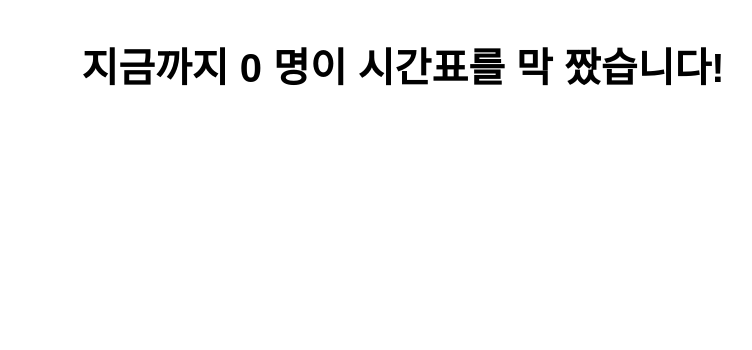
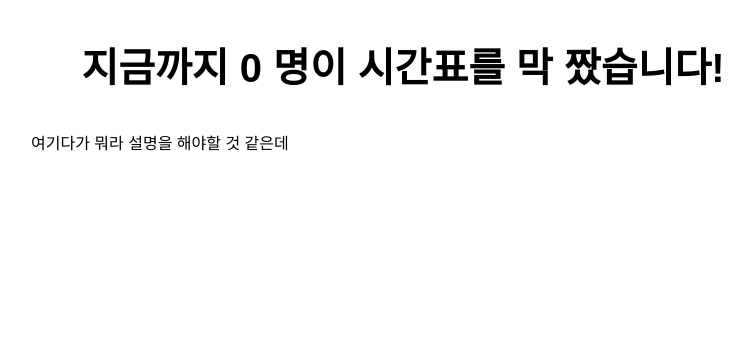
Before and after one commit to Lactobacillus/Daetris, a Flask app: page / in a window 1280 px wide. Shown: the part 70-420 px from the top of the page, without its empty margins (237-989 px from the left). Run offline with Flask 2, Linux system fonts and the light colour scheme; parts of the project's set-up code (start-up, migrations or seed data) failed here and were passed over.

Commit message:
semi final

```diff
--- a/templates/index.html
+++ b/templates/index.html
@@ -35,6 +35,11 @@
         <div id="show-count">
           <h1>지금까지 {{ cnt }} 명이 시간표를 막 짰습니다!</h1>
         </div>
+        </br>
+        </br>
+        <div id="text">
+          여기다가 뭐라 설명을 해야할 것 같은데
+        </div>
       </div>
     </div>
 
```
